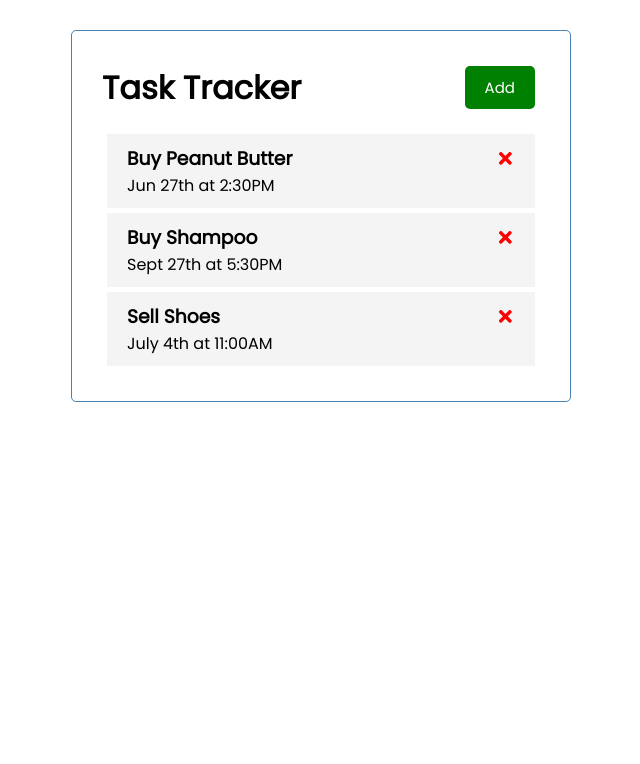
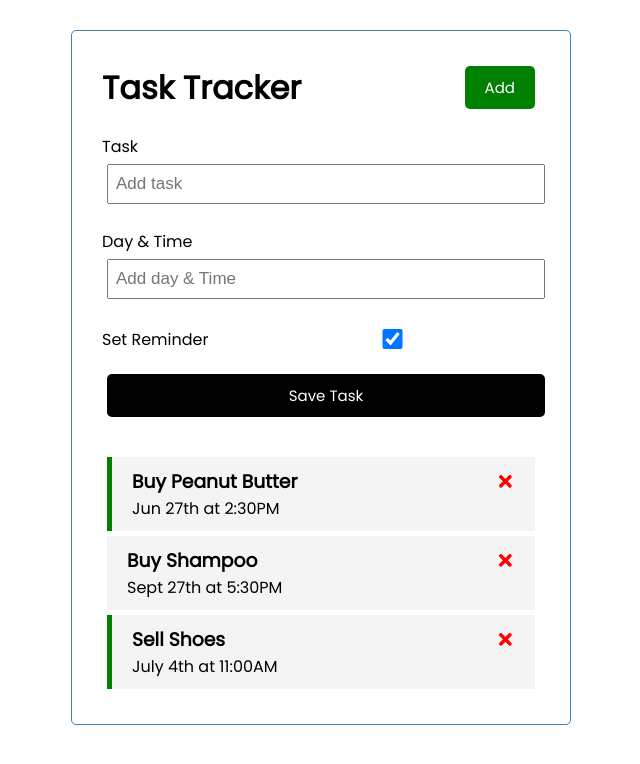
Before and after one commit to pakhilnair/react-tracker-app-test, a React (Create React App) app: page / in a window 1280 px wide. Both pictures are taken after a click on the button "Add". Shown: the top 764 px of the page, without its empty margins (319-959 px from the left). Built offline with nearby package versions, Linux system fonts and the light colour scheme.

Commit message:
Added Task form

```diff
--- a/src/App.js
+++ b/src/App.js
@@ -1,8 +1,11 @@
 import Header from './components/Header'
 import Tasks from './components/Tasks'
 import { useState } from "react"
+import AddTask from './components/AddTask'
 
 const App = () => {
+  const [showAddTask, setShowAddTask] = useState(false)
+
   const [tasks, setTasks] = useState([
     {
       id: 1,
@@ -24,15 +27,29 @@
     }
   ])
 
+//Add Task
+const addTask = (task) => {
+  const id = Math.floor(Math.random() * 10000 + 1)
+  const newTask = {id, ...task }
+  setTasks([...tasks, newTask])
+}
+
 //Delete Task
 const deleteTask = (id) => {
   setTasks(tasks.filter((task) => task.id !== id))
 }
 
+//Toggle reminder
+const toggleReminder = (id) => {
+  setTasks(tasks.map((task) => task.id === id ? {...task, reminder: !task.reminder} : task))
+}
+
   return (
     <div className="container">
-      <Header title='Task Tracker'/>
-      <Tasks tasks={tasks} onDelete={deleteTask} />
+      <Header title='Task Tracker' onAdd={() => setShowAddTask(!showAddTask)}/>
+      {showAddTask && <AddTask onAdd={addTask} />}
+      {tasks.length > 0 ? <Tasks tasks={tasks} onDelete={deleteTask}
+      onToggle={toggleReminder} /> : 'No tasks to show '}
     </div>
   );
 }
--- /dev/null
+++ b/src/components/AddTask.js
@@ -0,0 +1,41 @@
+import { useState } from 'react'
+
+const AddTask = ({ onAdd }) => {
+    const [text, setText] = useState('')
+    const [date, setDate] = useState('')
+    const [reminder, setReminder] = useState('false')
+
+const onSubmit = (e) => {
+    e.preventDefault()
+    if(!text) {
+        alert('Please add text')
+        return
+    }
+    onAdd({ text, date, reminder})
+    setText('')
+    setDate('')
+    setReminder(false)
+}
+
+  return (
+    <form className='add-form' onSubmit={onSubmit}>
+        <div className='form-control'>
+            <label>Task</label>
+            <input type="text" value={text} onChange={(e) => setText(e.target.value)}
+            placeholder="Add task"/>
+        </div>
+        <div className='form-control'>
+            <label>Day & Time</label>
+            <input type="text" value={date} onChange={(e) => setDate(e.target.value)}
+            placeholder="Add day & Time"/>
+        </div>
+        <div className='form-control form-control-check'>
+            <label>Set Reminder</label>
+            <input checked={reminder} type="checkbox" onChange={(e) => setReminder(e.currentTarget.checked)}/>
+        </div>
+        <input className="btn btn-block" type="submit" value='Save Task' />
+    </form>
+  )
+}
+
+export default AddTask
--- a/src/components/Button.js
+++ b/src/components/Button.js
@@ -1,9 +1,9 @@
 import PropTypes from 'prop-types'
 
-const Button = ({ color, text }) => {
-    const onClick = (e) => {
-        console.log(e)
-    }
+const Button = ({ color, text, onClick }) => {
+    // const onClick = (e) => {
+    //     console.log(e)
+    // }
   return (
     <button onClick={onClick} style={{ backgroundColor:color }} className='btn'>Add</button>
   )
--- a/src/components/Header.js
+++ b/src/components/Header.js
@@ -1,11 +1,11 @@
 import PropTypes from 'prop-types'
 import Button from './Button'
 
-const Header = ({title}) => {
+const Header = ({ title, onAdd }) => {
   return (
     <header className='header'>
         <h1>{ title }</h1>
-        <Button color='green' text='Hello' />
+        <Button color='green' text='Add' onClick={ onAdd } />
     </header>
   )
 }
--- a/src/components/Task.js
+++ b/src/components/Task.js
@@ -1,8 +1,8 @@
 import { FaTimes } from 'react-icons/fa'
 
-const Task = ({ task, onDelete }) => {
+const Task = ({ task, onDelete, onToggle }) => {
   return (
-    <div className='task'>
+    <div className={`task ${task.reminder ? 'reminder' : ''}`} onDoubleClick={() => {onToggle(task.id)}}>
         <h3>
           {task.text}
           <FaTimes style={{  color: 'red', cursor: 'pointer' }} onClick={ onDelete }/>
--- a/src/components/Tasks.js
+++ b/src/components/Tasks.js
@@ -1,11 +1,11 @@
 import Task from './Task'
 
-const Tasks = ({ tasks, onDelete }) => {
+const Tasks = ({ tasks, onDelete, onToggle }) => {
 
   return (
     <>
     {tasks.map((task) => (
-      <Task key={task.id} task={task} onDelete={ () => onDelete(task.id)}/>
+      <Task key={task.id} task={task} onDelete={ () => onDelete(task.id)} onToggle={onToggle}/>
     ))}
     </>
   )
```
